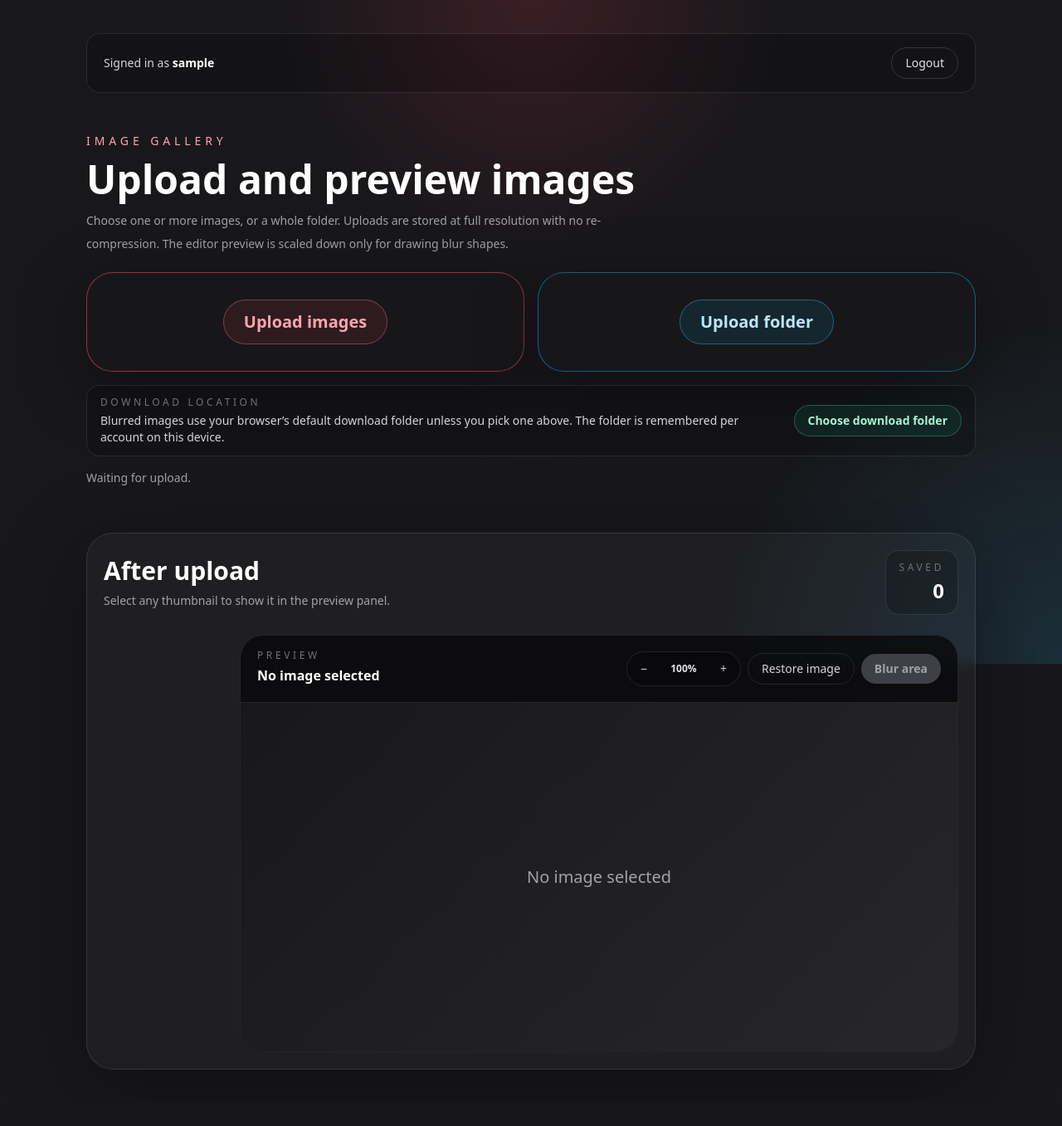
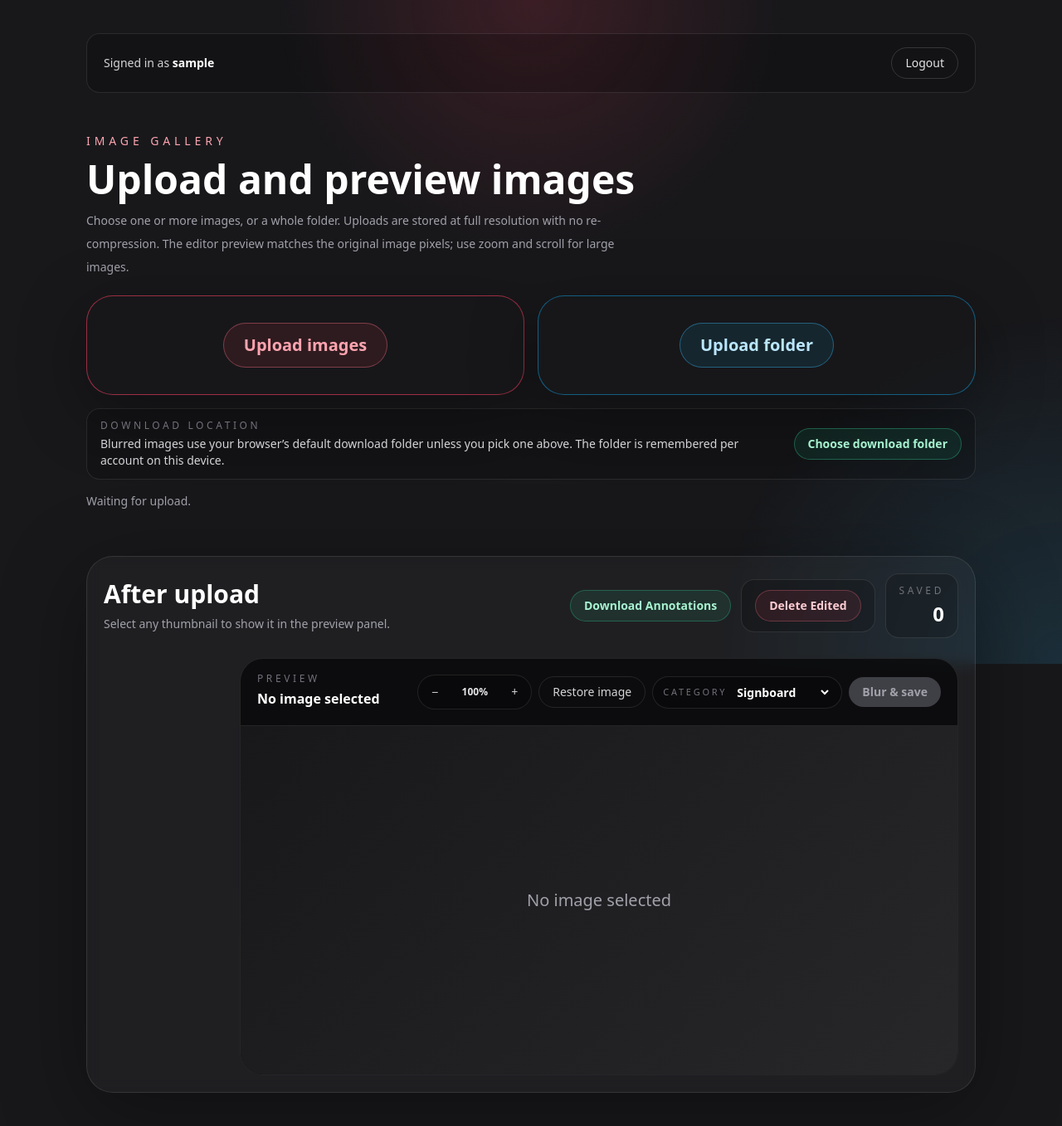
Before and after one commit to Mahmud-AB/Blur-Image, a Django app: page / in a window 1280 px wide. Shown: the whole page at 83% size. Before the commit the page ends 1289 px from the top, so only its background shows below. Run offline with Django 5.2, Linux system fonts and the light colour scheme; the visitor is signed in with stand-in values (Sample User, id 1); data that the repository does not hold is empty; some libraries are stand-ins or nearby versions.

Commit message:
boundarty box

```diff
--- a/app/urls.py
+++ b/app/urls.py
@@ -4,6 +4,7 @@ from .views import (
     delete_image,
     delete_all_updated_images,
     download_all_updated_images,
+    download_annotations,
     edit_image,
     home,
     login_user,
@@ -21,6 +22,7 @@ urlpatterns = [
     path('logout/', logout_user, name='logout'),
     path('download-updated/', download_all_updated_images, name='download_all_updated_images'),
     path('delete-updated/', delete_all_updated_images, name='delete_all_updated_images'),
+    path('download-annotations/', download_annotations, name='download_annotations'),
     path('upload/', upload_images, name='upload_images'),
     path('delete/<int:image_id>/', delete_image, name='delete_image'),
     path('image/<int:image_id>/', serve_image, name='serve_image'),
--- a/app/views.py
+++ b/app/views.py
@@ -5,18 +5,20 @@ from io import BytesIO
 from pathlib import Path
 from zipfile import ZIP_DEFLATED, ZipFile
 
+from django.conf import settings
 from django.contrib.auth import authenticate, get_user_model, login, logout
 from django.core.files.base import ContentFile
 from django.http import HttpResponse, JsonResponse
 from django.shortcuts import get_object_or_404
 from django.shortcuts import redirect
 from django.shortcuts import render
+from django.template.defaultfilters import slugify
 from django.urls import reverse
 from django.views.decorators.csrf import ensure_csrf_cookie
 from django.views.decorators.http import require_GET, require_POST
 from PIL import Image, ImageDraw, ImageFilter, ImageOps
 
-from .models import ImageUpload, UserImages
+from .models import AnnotationCategory, AnnotationRow, ImageUpload, UserImages
 
 
 DEFAULT_SUFFIX = ".png"
@@ -173,6 +175,44 @@ def _normalize_points(points):
             return None
         normalized_points.append((x, y))
     return normalized_points
+
+
+def _normalize_annotation_category(raw_category):
+    if not raw_category:
+        return None
+
+    normalized = str(raw_category).strip().lower()
+    return normalized if normalized in AnnotationCategory.values else None
+
+
+def _save_annotation_rows(image, user, category, shapes):
+    if not category:
+        return
+
+    image_name = Path(image.original_name).name or f"image_{image.id}"
+    shape_groups = []
+    for shape in shapes:
+        normalized_points = _normalize_points(shape)
+        if normalized_points is None or len(normalized_points) < 2:
+            continue
+
+        shape_groups.append(
+            ";".join(
+                f"{int(x) if float(x).is_integer() else format(x, '.2f')},{int(y) if float(y).is_integer() else format(y, '.2f')}"
+                for x, y in normalized_points
+            )
+        )
+    if not shape_groups:
+        return
+
+    coordinate_text = "|".join(shape_groups)
+
+    AnnotationRow.objects.update_or_create(
+        user=user,
+        category=category,
+        image_name=image_name,
+        defaults={"coordinate_text": coordinate_text},
+    )
 
 
 def _line_mask_width(image_size):
@@ -341,6 +381,43 @@ def download_all_updated_images(request):
     return response
 
 
+@require_GET
+def download_annotations(request):
+    if not request.user.is_authenticated:
+        return redirect("/?auth_error=Please%20log%20in%20to%20download%20annotations.")
+
+    rows = AnnotationRow.objects.filter(user=request.user).order_by("category", "image_name")
+    if not rows.exists():
+        return redirect("home")
+
+    zip_buffer = BytesIO()
+    with ZipFile(zip_buffer, "w", compression=ZIP_DEFLATED) as zip_file:
+        current_category = None
+        category_lines = []
+        for row in rows:
+            if current_category is None:
+                current_category = row.category
+            if row.category != current_category:
+                zip_file.writestr(
+                    f"{current_category}.txt",
+                    "\n".join(category_lines).encode("utf-8") + b"\n",
+                )
+                current_category = row.category
+                category_lines = []
+            category_lines.append(f"{row.image_name}\t{row.coordinate_text}")
+
+        if current_category is not None:
+            zip_file.writestr(
+                f"{current_category}.txt",
+                "\n".join(category_lines).encode("utf-8") + b"\n",
+            )
+
+    zip_buffer.seek(0)
+    response = HttpResponse(zip_buffer.getvalue(), content_type="application/zip")
+    response["Content-Disposition"] = 'attachment; filename="annotations.zip"'
+    return response
+
+
 @require_POST
 def delete_all_updated_images(request):
     if not request.user.is_authenticated:
@@ -447,11 +524,42 @@ def edit_image(request, image_id):
     except json.JSONDecodeError:
         return JsonResponse({"error": "Invalid edit payload."}, status=400)
 
-    shapes = _shapes_from_payload(payload)
-    if shapes is None:
-        return JsonResponse({"error": "Invalid shapes payload."}, status=400)
-    if not shapes:
-        return JsonResponse({"error": "At least one shape is required."}, status=400)
+    annotations = payload.get("annotations")
+    category = None
+    per_category_shapes = {}
+
+    if annotations is not None:
+        if not isinstance(annotations, list):
+            return JsonResponse({"error": "Invalid annotations payload."}, status=400)
+        shapes = []
+        for ann in annotations:
+            if not isinstance(ann, dict):
+                return JsonResponse({"error": "Invalid annotation entry."}, status=400)
+            ann_cat_raw = ann.get("category")
+            ann_cat = _normalize_annotation_category(ann_cat_raw)
+            if ann_cat_raw is not None and ann_cat is None:
+                return JsonResponse({"error": "Invalid category in annotations."}, status=400)
+            ann_shapes = ann.get("shapes")
+            if not isinstance(ann_shapes, list):
+                return JsonResponse({"error": "Invalid shapes in annotation."}, status=400)
+            # collect shapes for mask drawing and per-category export
+            for s in ann_shapes:
+                shapes.append(s)
+                per_category_shapes.setdefault(ann_cat or "", []).append(s)
+        if not shapes:
+            return JsonResponse({"error": "At least one shape is required."}, status=400)
+    else:
+        shapes = _shapes_from_payload(payload)
+        if shapes is None:
+            return JsonResponse({"error": "Invalid shapes payload."}, status=400)
+        if not shapes:
+            return JsonResponse({"error": "At least one shape is required."}, status=400)
+
+        category = _normalize_annotation_category(payload.get("category"))
+        if payload.get("category") is not None and category is None:
+            return JsonResponse({"error": "Invalid category."}, status=400)
+        if category:
+            per_category_shapes.setdefault(category, []).extend(shapes)
 
     source_field = image.image if image.is_edited else image.original_image
     source_field.open("rb")
@@ -496,6 +604,11 @@ def edit_image(request, image_id):
     image.is_edited = True
     image.save(update_fields=["image", "is_edited"])
 
+    if per_category_shapes:
+        for cat, shapes_list in per_category_shapes.items():
+            if cat:
+                _save_annotation_rows(image, request.user, cat, shapes_list)
+
     return JsonResponse(_image_payload(image))
 
 
--- a/templates/app/home.html
+++ b/templates/app/home.html
@@ -27,7 +27,7 @@
                 <p class="text-sm uppercase tracking-[0.35em] text-rose-300">Image Gallery</p>
                 <h1 class="mt-3 text-4xl font-black text-white sm:text-5xl">Upload and preview images</h1>
                 <p class="mt-3 max-w-2xl text-sm leading-7 text-zinc-400">
-                    Choose one or more images, or a whole folder. Uploads are stored at full resolution with no re-compression. The editor preview is scaled down only for drawing blur shapes.
+                    Choose one or more images, or a whole folder. Uploads are stored at full resolution with no re-compression. The editor preview matches the original image pixels; use zoom and scroll for large images.
                 </p>
             </div>
 
@@ -145,6 +145,14 @@
                             Download Edited
                         </a>
                         <form id="deleteUpdatedForm" method="post" action="{% url 'delete_all_updated_images' %}">
+                    </div>
+                    <a
+                        href="{% url 'download_annotations' %}"
+                        class="inline-flex items-center rounded-full border border-emerald-400/30 bg-emerald-400/10 px-4 py-2 text-sm font-semibold text-emerald-200 transition hover:bg-emerald-400/20"
+                    >
+                        Download Annotations
+                    </a>
+                    <div class="rounded-2xl border border-white/10 bg-black/20 px-4 py-3 text-right">
                             {% csrf_token %}
                             <button
                                 id="openDeleteUpdatedModalBtn"
@@ -213,8 +221,16 @@
                             <button id="clearPointsBtn" type="button" class="rounded-full border border-white/10 px-4 py-2 text-sm text-zinc-300 transition hover:bg-white/10">
                                 Restore image
                             </button>
+                            <label class="flex items-center gap-2 rounded-full border border-white/10 bg-black/20 px-3 py-2 text-sm text-zinc-300">
+                                <span class="text-[11px] uppercase tracking-[0.25em] text-zinc-500">Category</span>
+                                <select id="categorySelect" class="bg-transparent text-sm font-semibold text-white outline-none">
+                                    <option value="signboard">Signboard</option>
+                                    <option value="road">Road</option>
+                                    <option value="number_plate">Number plate</option>
+                                </select>
+                            </label>
                             <button id="blurBtn" type="button" class="rounded-full bg-rose-400 px-4 py-2 text-sm font-semibold text-zinc-950 transition hover:bg-rose-300 disabled:cursor-not-allowed disabled:bg-zinc-700 disabled:text-zinc-400">
-                                Blur area
+                                Blur &amp; save
                             </button>
                         </div>
                     </div>
@@ -275,6 +291,7 @@
         const imageCount = document.getElementById('imageCount');
         const blurBtn = document.getElementById('blurBtn');
         const clearPointsBtn = document.getElementById('clearPointsBtn');
+        const categorySelect = document.getElementById('categorySelect');
         const zoomInBtn = document.getElementById('zoomInBtn');
         const zoomOutBtn = document.getElementById('zoomOutBtn');
         const zoomResetBtn = document.getElementById('zoomResetBtn');
@@ -510,12 +527,25 @@
             }
         }
 
+        function getViewFitSize() {
+            if (!currentImageState.image) {
+                return { width: 0, height: 0 };
+            }
+            return fitImageSize(currentImageState.image.naturalWidth, currentImageState.image.naturalHeight);
+        }
+
+        function viewBoxUnitsPerScreenPixel() {
+            const fit = getViewFitSize();
+            const cssWidth = Math.max(1, fit.width * zoomLevel);
+            return currentImageState.image.naturalWidth / cssWidth;
+        }
+
         function overlayPointRadius() {
-            return 5 / zoomLevel;
+            return 5 * viewBoxUnitsPerScreenPixel();
         }
 
         function overlayStrokeWidth() {
-            return 2 / zoomLevel;
+            return 2 * viewBoxUnitsPerScreenPixel();
         }
 
         function applyZoom() {
@@ -523,8 +553,9 @@
                 return;
             }
 
-            const width = displaySize.width * zoomLevel;
-            const height = displaySize.height * zoomLevel;
+            const fit = getViewFitSize();
+            const width = fit.width * zoomLevel;
+            const height = fit.height * zoomLevel;
             previewCanvas.style.width = `${width}px`;
             previewCanvas.style.height = `${height}px`;
             overlaySvg.style.width = `${width}px`;
@@ -553,13 +584,15 @@
                 const viewportRect = editorViewport.getBoundingClientRect();
                 const offsetX = clientX - viewportRect.left + editorViewport.scrollLeft;
                 const offsetY = clientY - viewportRect.top + editorViewport.scrollTop;
-                const ratioX = offsetX / (displaySize.width * previousZoom);
-                const ratioY = offsetY / (displaySize.height * previousZoom);
+                const fit = getViewFitSize();
+                const ratioX = offsetX / (fit.width * previousZoom);
+                const ratioY = offsetY / (fit.height * previousZoom);
 
                 applyZoom();
 
-                editorViewport.scrollLeft = ratioX * displaySize.width * zoomLevel - (clientX - viewportRect.left);
-                editorViewport.scrollTop = ratioY * displaySize.height * zoomLevel - (clientY - viewportRect.top);
+                const updatedFit = getViewFitSize();
+                editorViewport.scrollLeft = ratioX * updatedFit.width * zoomLevel - (clientX - viewportRect.left);
+                editorViewport.scrollTop = ratioY * updatedFit.height * zoomLevel - (clientY - viewportRect.top);
                 return;
             }
 
@@ -568,7 +601,8 @@
 
         function finalizeCurrentShape() {
             if (currentShape.length >= 2) {
-                completedShapes.push([...currentShape]);
+                const assignedCategory = categorySelect?.value || '';
+                completedShapes.push({ points: [...currentShape], category: assignedCategory });
             }
             currentShape = [];
             drawOverlay();
@@ -582,7 +616,8 @@
             }
 
             if (completedShapes.length > 0) {
-                currentShape = completedShapes.pop();
+                const popped = completedShapes.pop();
+                currentShape = Array.isArray(popped) ? popped : (popped && popped.points) || [];
                 currentShape.pop();
                 drawOverlay();
                 return true;
@@ -614,7 +649,7 @@
             return points;
         }
 
-        function drawShapeOnOverlay(points) {
+        function drawShapeOnOverlay(points, category) {
             const strokeWidth = overlayStrokeWidth();
             const pointRadius = overlayPointRadius();
 
@@ -647,6 +682,29 @@
                 dot.setAttribute('stroke-width', String(strokeWidth));
                 overlaySvg.appendChild(dot);
             });
+
+            if (category) {
+                // compute centroid for label placement
+                const pts = points.length ? points : [];
+                if (pts.length) {
+                    const cx = pts.reduce((s, p) => s + p.x, 0) / pts.length;
+                    const cy = pts.reduce((s, p) => s + p.y, 0) / pts.length;
+
+                    const label = document.createElementNS('http://www.w3.org/2000/svg', 'text');
+                    label.setAttribute('x', String(cx));
+                    label.setAttribute('y', String(Math.max(12, cy - 8)));
+                    label.setAttribute('fill', '#fff');
+                    label.setAttribute('font-size', String(Math.max(11, Math.round(overlayStrokeWidth() * 3))));
+                    label.setAttribute('font-weight', '600');
+                    label.setAttribute('text-anchor', 'middle');
+                    label.setAttribute('stroke', '#000');
+                    label.setAttribute('stroke-width', '0.6');
+                    label.setAttribute('paint-order', 'stroke');
+                    const pretty = String(category).replace(/_/g, ' ');
+                    label.textContent = pretty.charAt(0).toUpperCase() + pretty.slice(1);
+                    overlaySvg.appendChild(label);
+                }
+            }
         }
 
         function buildEditorSurface() {
@@ -671,6 +729,14 @@
             editorFrame.appendChild(editorViewport);
         }
 
+        function _shapePoints(shape) {
+            return Array.isArray(shape) ? shape : (shape && shape.points) || [];
+        }
+
+        function _shapeCategory(shape) {
+            return shape && shape.category ? shape.category : '';
+        }
+
         function drawOverlay() {
             if (!overlaySvg) {
                 return;
@@ -679,8 +745,8 @@
             overlaySvg.setAttribute('viewBox', `0 0 ${displaySize.width} ${displaySize.height}`);
             overlaySvg.innerHTML = '';
 
-            completedShapes.forEach((shape) => drawShapeOnOverlay(shape));
-            drawShapeOnOverlay(currentShape);
+            completedShapes.forEach((shape) => drawShapeOnOverlay(_shapePoints(shape), _shapeCategory(shape)));
+            drawShapeOnOverlay(currentShape, categorySelect?.value || '');
         }
 
         function fitImageSize(width, height) {
@@ -816,7 +882,10 @@
                     emptyPreview.classList.add('hidden');
                 }
                 buildEditorSurface();
-                displaySize = fitImageSize(image.naturalWidth, image.naturalHeight);
+                displaySize = {
+                    width: image.naturalWidth,
+                    height: image.naturalHeight,
+                };
                 resetZoom();
                 registerCanvasPointing();
                 resetSelectionPoints();
@@ -975,8 +1044,8 @@
 
         async function blurSelectedArea() {
             const shapesToBlur = [
-                ...completedShapes,
-                ...(currentShape.length >= 2 ? [currentShape] : []),
+                ...completedShapes.map((s) => ({ points: _shapePoints(s), category: _shapeCategory(s) })),
+                ...(currentShape.length >= 2 ? [{ points: currentShape, category: categorySelect?.value || '' }] : []),
             ];
 
             if (!currentImageState.image || !shapesToBlur.length) {
@@ -986,14 +1055,21 @@
 
             statusText.textContent = 'Blurring selected area...';
 
-            const widthScale = currentImageState.image.naturalWidth / displaySize.width;
-            const heightScale = currentImageState.image.naturalHeight / displaySize.height;
-            const shapes = shapesToBlur.map((shape) =>
-                closedPolygonPoints(shape).map((point) => ({
-                    x: point.x * widthScale,
-                    y: point.y * heightScale,
-                }))
-            );
+            const groups = {};
+            shapesToBlur.forEach((s) => {
+                const cat = s.category || '';
+                if (!cat) return;
+                if (!groups[cat]) groups[cat] = [];
+                const pts = closedPolygonPoints(s.points).map((point) => ({ x: point.x, y: point.y }));
+                if (pts.length >= 2) groups[cat].push(pts);
+            });
+
+            if (Object.keys(groups).length === 0) {
+                statusText.textContent = 'Select a category for each shape before saving.';
+                return;
+            }
+
+            const annotations = Object.entries(groups).map(([category, shapes]) => ({ category, shapes }));
 
             try {
                 const { response, data } = await requestJson(`/edit/${currentImageState.id}/`, {
@@ -1002,7 +1078,7 @@
                         'Content-Type': 'application/json',
                         'X-CSRFToken': getCsrfToken(),
                     },
-                    body: JSON.stringify({ shapes }),
+                    body: JSON.stringify({ annotations }),
                 });
 
                 if (!response.ok) {
@@ -1026,6 +1102,7 @@
                 await loadImageIntoEditor(blurredUrl, data.name, blurId);
 
                 await downloadImageByUrl(blurredUrl, data.name);
+                await downloadAnnotationsTxt();
 
                 statusText.textContent = 'Removing image and loading next…';
                 await deleteImage(blurId, {
@@ -1113,6 +1190,30 @@
             const link = document.createElement('a');
             link.href = objectUrl;
             link.download = safeName;
+            document.body.appendChild(link);
+            link.click();
+            link.remove();
+            URL.revokeObjectURL(objectUrl);
+        }
+
+        async function downloadAnnotationsTxt() {
+            const response = await fetch('{% url "download_annotations" %}', {
+                credentials: 'same-origin',
+                cache: 'no-store',
+            });
+            if (!response.ok) {
+                throw new Error('Could not download annotation file.');
+            }
+
+            const blob = await response.blob();
+            if (!blob.size) {
+                throw new Error('Could not download annotation file. The server returned an empty file.');
+            }
+
+            const objectUrl = URL.createObjectURL(blob);
+            const link = document.createElement('a');
+            link.href = objectUrl;
+            link.download = 'annotations.txt';
             document.body.appendChild(link);
             link.click();
             link.remove();
@@ -1297,8 +1398,7 @@
             if (!currentImageState.image || !previewCanvas) {
                 return;
             }
-            displaySize = fitImageSize(currentImageState.image.naturalWidth, currentImageState.image.naturalHeight);
-            renderPreviewCanvas();
+            applyZoom();
         });
 
         (async () => {
```
Also changed, not shown: app/models.py (+28 -0 lines), app/tests.py (+130 -2 lines), app/migrations/0007_annotationrow.py (added), app/migrations/0008_alter_annotationrow_category.py (added).
